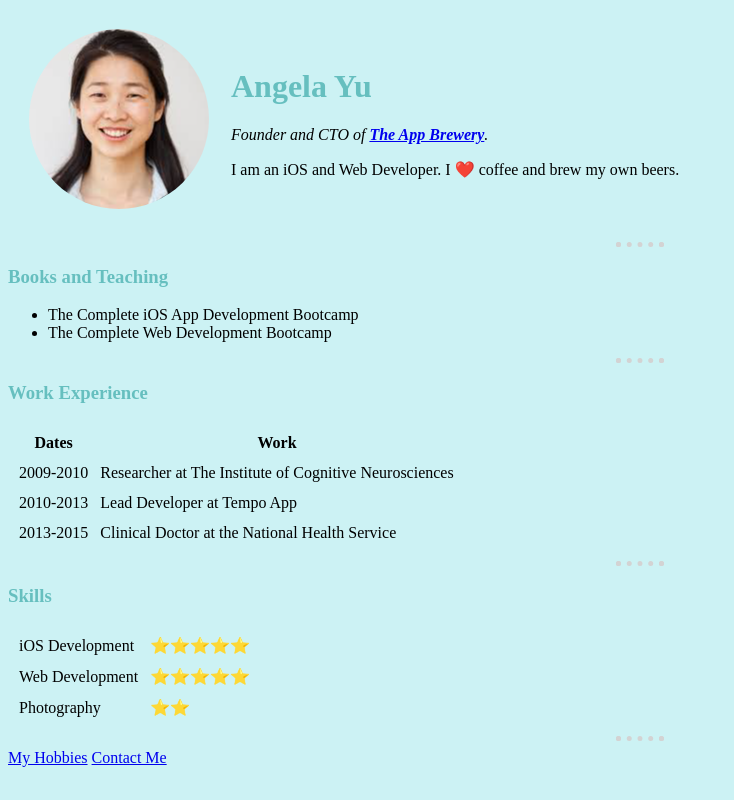
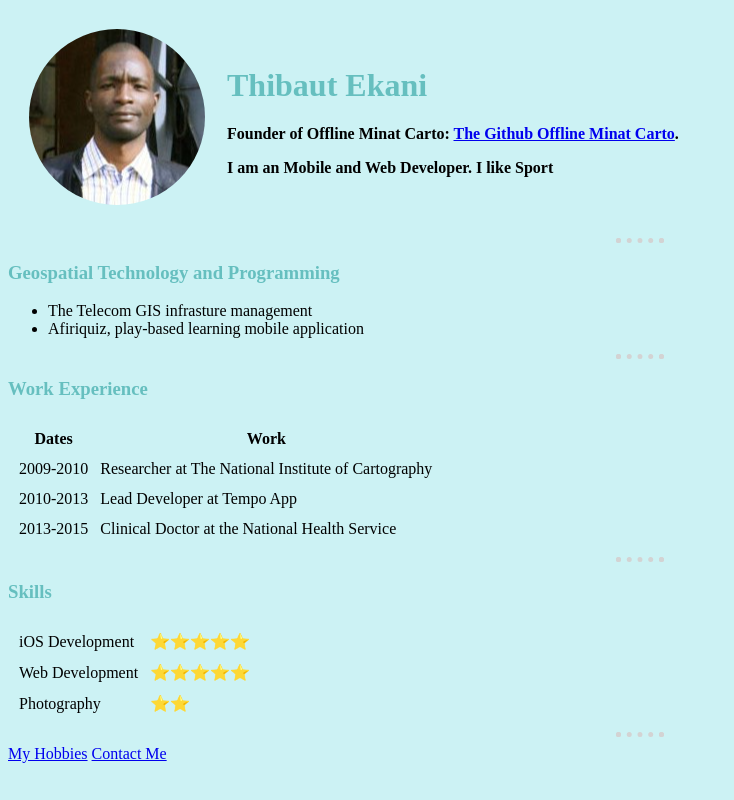
Before and after one commit to thibaudet7/cvb, a plain HTML site: page index.html in a window 1280 px wide. Shown: the whole page, without its empty margins (0-734 px from the left). Drawn offline with Linux system fonts and the light colour scheme.

Commit message:
Add files via upload

```diff
--- a/index.html
+++ b/index.html
@@ -3,26 +3,26 @@
 
 <head>
   <meta charset="utf-8">
-  <title>Angela's Personal Site</title>
+  <title>Thibaut's Personal Site</title>
   <link rel="stylesheet" href="css/styles.css">
 </head>
 
 <body >
   <table cellspacing="20">
     <tr>
-      <td><img src="photos/Angela.png" alt="angela's profile picture"></td>
+      <td><img src="photos/thibaudet.png" alt="Thibaut's profile picture"></td>
       <td>
-        <h1>Angela Yu</h1>
-        <p><em>Founder and CTO of <strong><a href="https://www.appbrewery.co/">The App Brewery</a></strong>.</em></p>
-        <p>I am an iOS and Web Developer. I ❤️ coffee and brew my own beers.</p>
+        <h1>Thibaut Ekani</h1>
+        <p> <em> </em><strong>Founder of Offline Minat Carto: <strong><a href="https://github.com/thibaudet7/offline_map_minat">The Github Offline Minat Carto</a></strong>.</em></p>
+        <p>I am an Mobile and Web Developer. I like Sport</p>
       </td>
     </tr>
   </table>
   <hr>
-  <h3>Books and Teaching</h3>
+  <h3>Geospatial Technology and Programming</h3>
   <ul>
-    <li>The Complete iOS App Development Bootcamp</li>
-    <li>The Complete Web Development Bootcamp</li>
+    <li>The Telecom GIS infrasture management</li>
+    <li>Afiriquiz, play-based learning mobile application</li>
   </ul>
   <hr>
   <h3>Work Experience</h3>
@@ -36,7 +36,7 @@
     <tbody>
       <tr>
         <td>2009-2010</td>
-        <td>Researcher at The Institute of Cognitive Neurosciences</td>
+        <td>Researcher at The National Institute of Cartography</td>
       </tr>
       <tr>
         <td>2010-2013</td>
```
